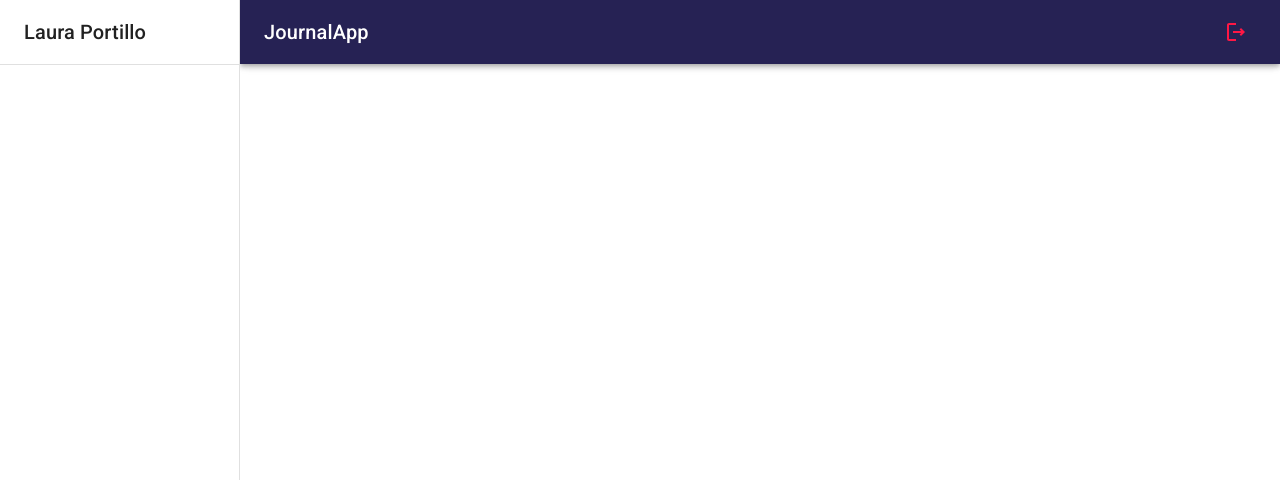
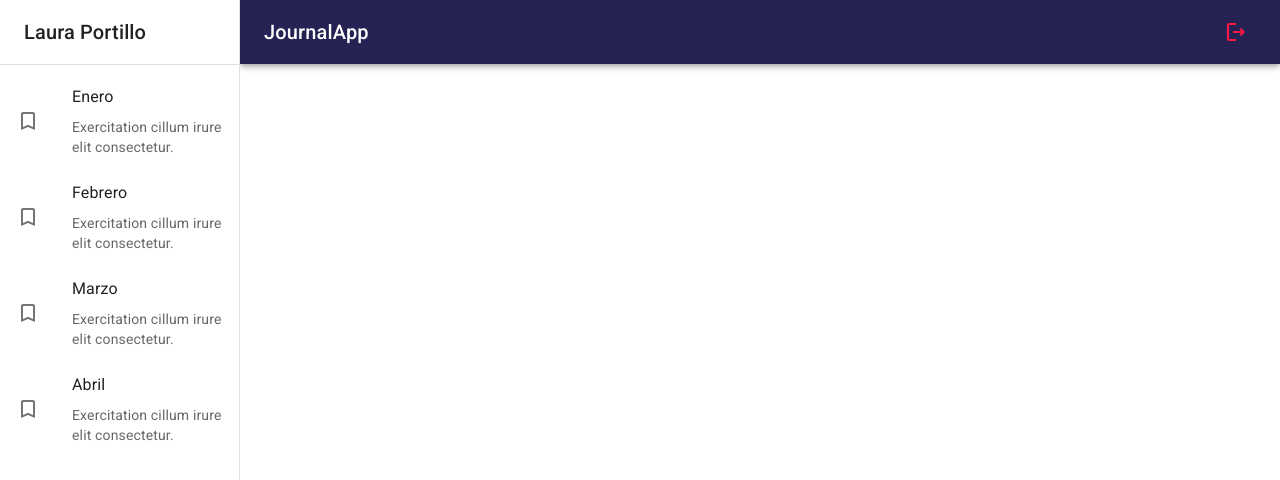
Before and after one commit to lauraportillo/journal-app, a React (Vite) app: page / in a window 1280 px wide. Shown: the top 480 px of the page. Built offline with nearby package versions, Linux system fonts and the light colour scheme.

Commit message:
add sidebar with month list

```diff
--- a/src/journal/components/SideBar.jsx
+++ b/src/journal/components/SideBar.jsx
@@ -1,5 +1,17 @@
-import { Divider, Drawer, Toolbar, Typography } from '@mui/material';
-import { Box } from '@mui/system';
+import {
+  Box,
+  Divider,
+  Drawer,
+  Grid,
+  List,
+  ListItem,
+  ListItemButton,
+  ListItemIcon,
+  ListItemText,
+  Toolbar,
+  Typography,
+} from '@mui/material';
+import { TurnedInNot } from '@mui/icons-material';
 
 export const SideBar = ({ drawerWidth = 240 }) => {
   return (
@@ -18,6 +30,21 @@ export const SideBar = ({ drawerWidth = 240 }) => {
           </Typography>
         </Toolbar>
         <Divider />
+        <List>
+          {['Enero', 'Febrero', 'Marzo', 'Abril'].map((text) => (
+            <ListItem key={text} disablePadding>
+              <ListItemButton>
+                <ListItemIcon>
+                  <TurnedInNot />
+                </ListItemIcon>
+                <Grid container>
+                  <ListItemText primary={text} />
+                  <ListItemText secondary={'Exercitation cillum irure elit consectetur.'} />
+                </Grid>
+              </ListItemButton>
+            </ListItem>
+          ))}
+        </List>
       </Drawer>
     </Box>
   );
```
